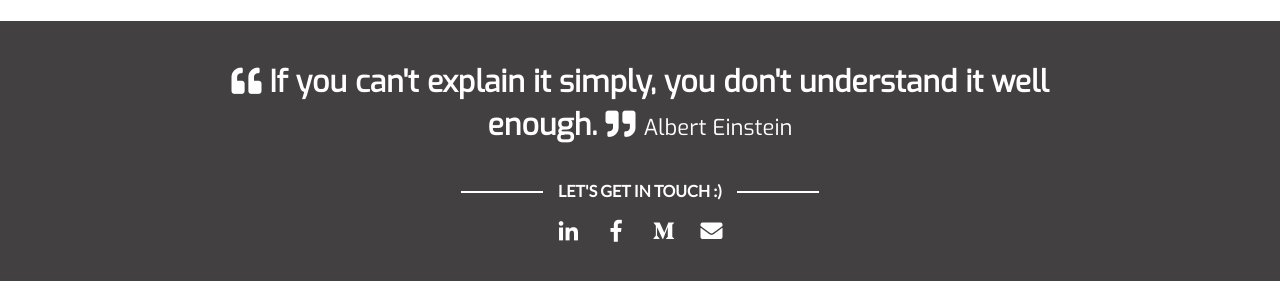
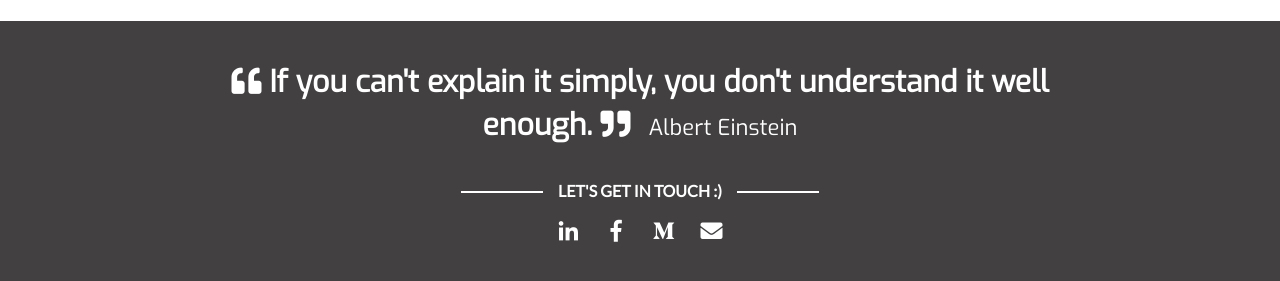
Before and after one commit to idan-bassuk/idan-bassuk.github.io, a Jekyll site: the page built from index.html, in a window 1280 px wide and 900 px high, scrolled down 1739 px. Shown: the part 580-861 px from the top of the window. Built offline with Jekyll 4.4.1, drawn with Linux system fonts in a browser that asks for light colours.

Commit message:
Update _base.scss

```diff
--- a/_sass/_base.scss
+++ b/_sass/_base.scss
@@ -49,7 +49,7 @@
 
 footer { margin: 0px; min-height: 30%; width: 100% !important; padding: 40px;}
 footer .quote    { font-family: 'Exo', sans-serif; font-weight: bold; font-size: 30px;}
-footer .quote-by { font-family: 'Exo', sans-serif; font-weight: 400; font-size: 22px;}
+footer .quote-by { font-weight: 400; font-size: 22px; padding-left: 10px; }
 footer .fa { color: #fff; margin: 25px; }
 
 
```
